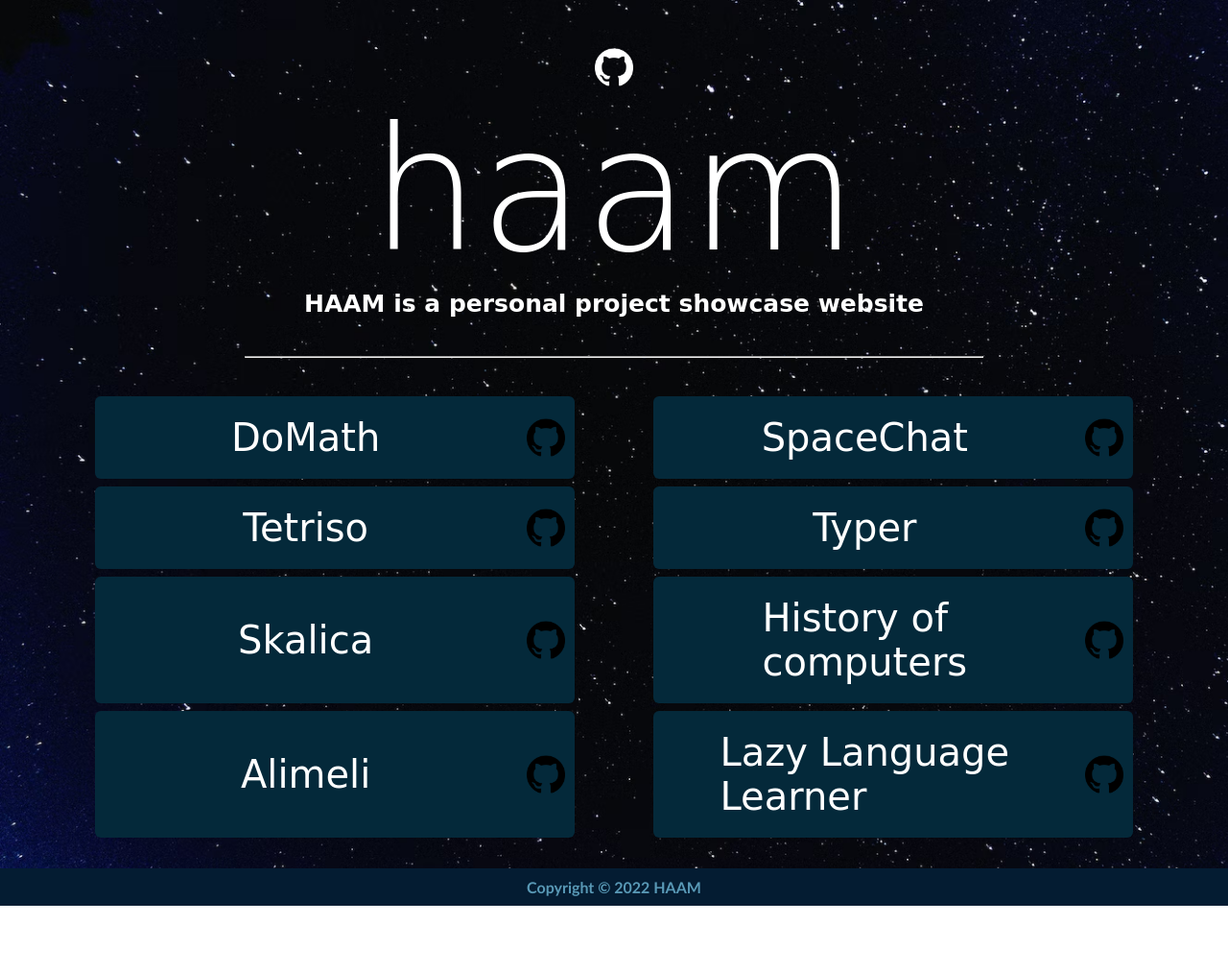
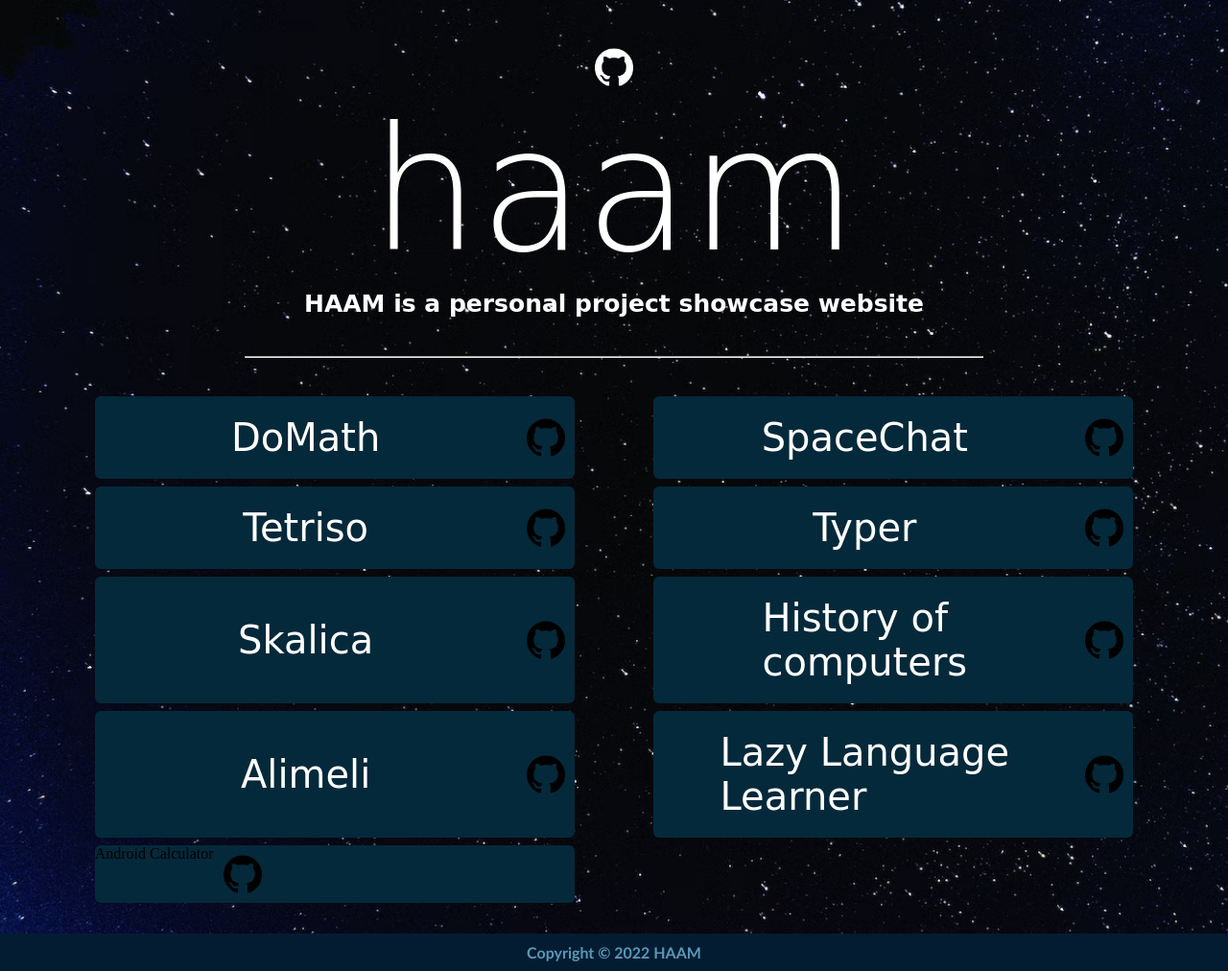
Before and after one commit to kires27/Portfolio, a website: page index.html in a window 1280 px wide. Shown: the whole page at 96% size. Before the commit the page ends 944 px from the top, so only its background shows below. Drawn offline with Linux system fonts and the light colour scheme; a web font is replaced by a local one.

Commit message:
android calculator

```diff
--- a/index.html
+++ b/index.html
@@ -80,6 +80,13 @@
                 <img class="githt" src="./res/gh.png" alt="haam">
             </a>
         </div>
+
+        <div>
+            Android Calculator
+            <a class="githl" href="https://github.com/kire27/Calculator">
+                <img class="githt" src="./res/gh.png" alt="haam">
+            </a>
+        </div>
     </div>
 
     <article></article>
```
